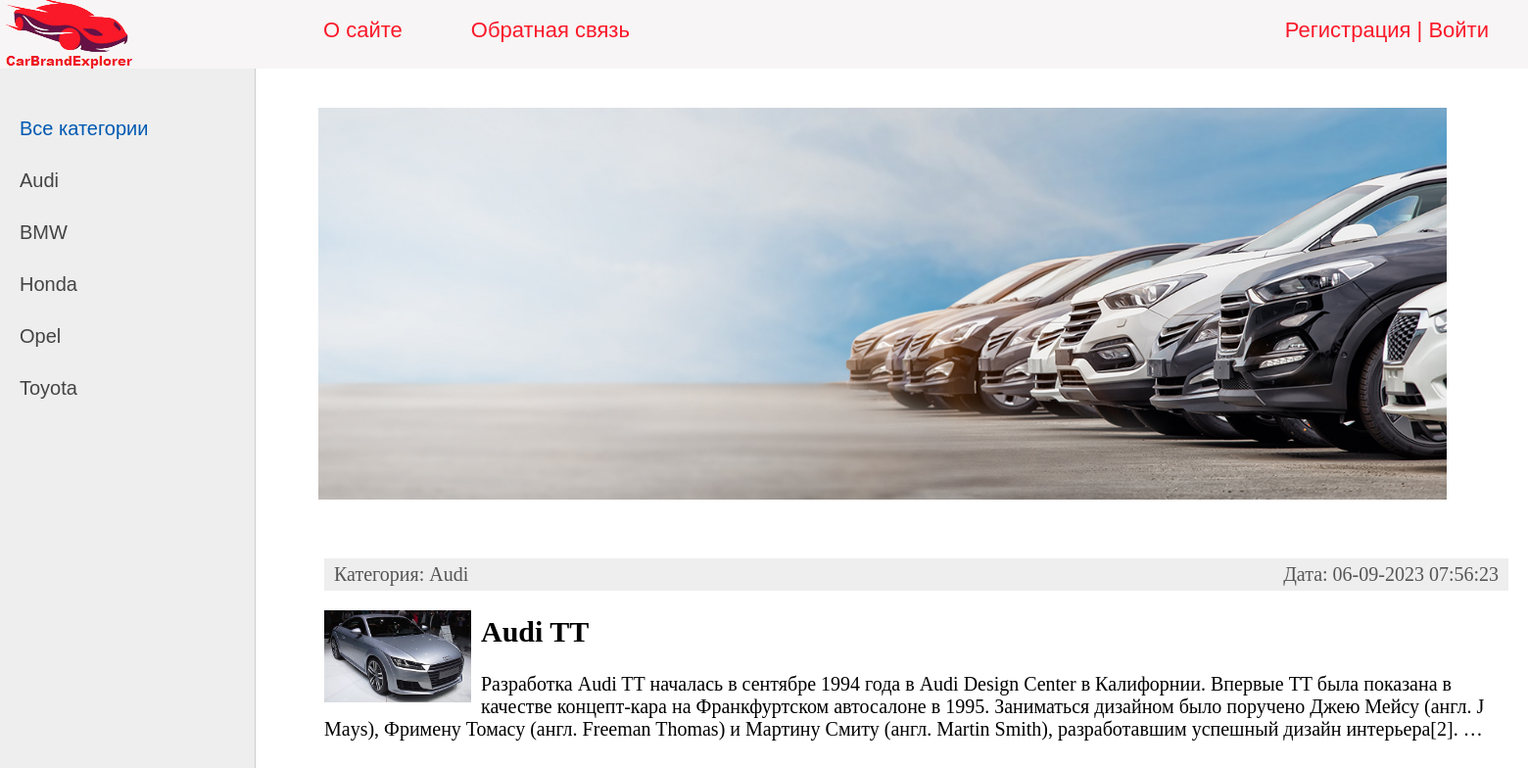
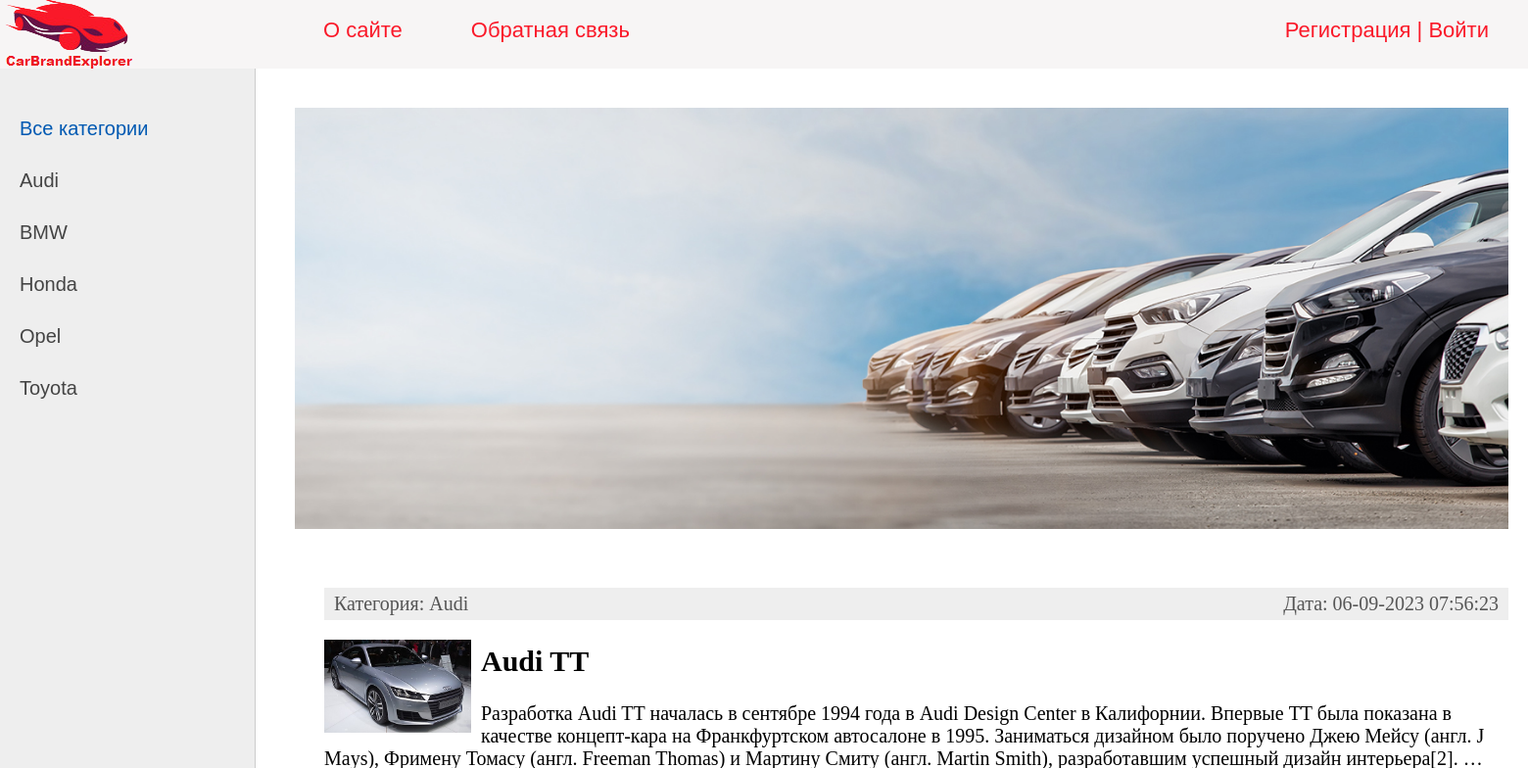
Before and after one commit to roninzandy/CarBrandExplorer, a Django app: page / in a window 1560 px wide. Shown: the top 784 px of the page at 98% size. Run offline with Django 3.2, Linux system fonts and the light colour scheme; data comes from the database, SQL or seed files in the repository; both versions use the stored data as it was after the commit.

Commit message:
рефакторинг

```diff
--- a/women/static/women/css/styles.css
+++ b/women/static/women/css/styles.css
@@ -393,8 +393,8 @@
 
 .image-container {
     /* Устанавливаем размеры для контейнера */
-    width: 1200px;
-    height: 400px;
+    width: 100%;
+    height: 100%;
 }
 
 .image-container img {
--- a/women/templates/women/base.html
+++ b/women/templates/women/base.html
@@ -1,6 +1,5 @@
 {% load static %}
 
-<!DOCTYPE html>
 <html>
 <head>
 	<title>{{title}}</title>
```
Also changed, not shown: db.sqlite3, women/static/women/images/btn_yt.png (deleted).
